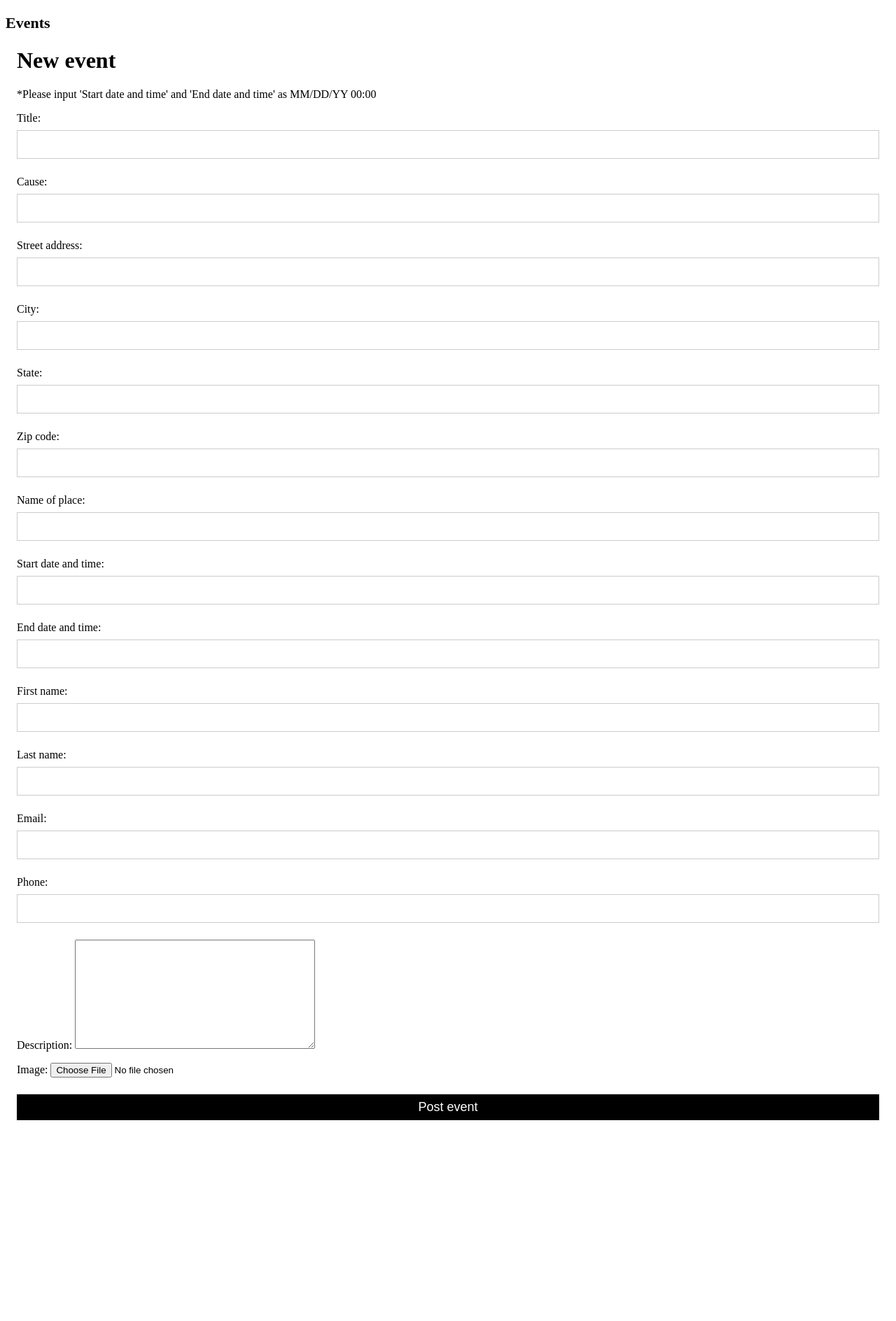
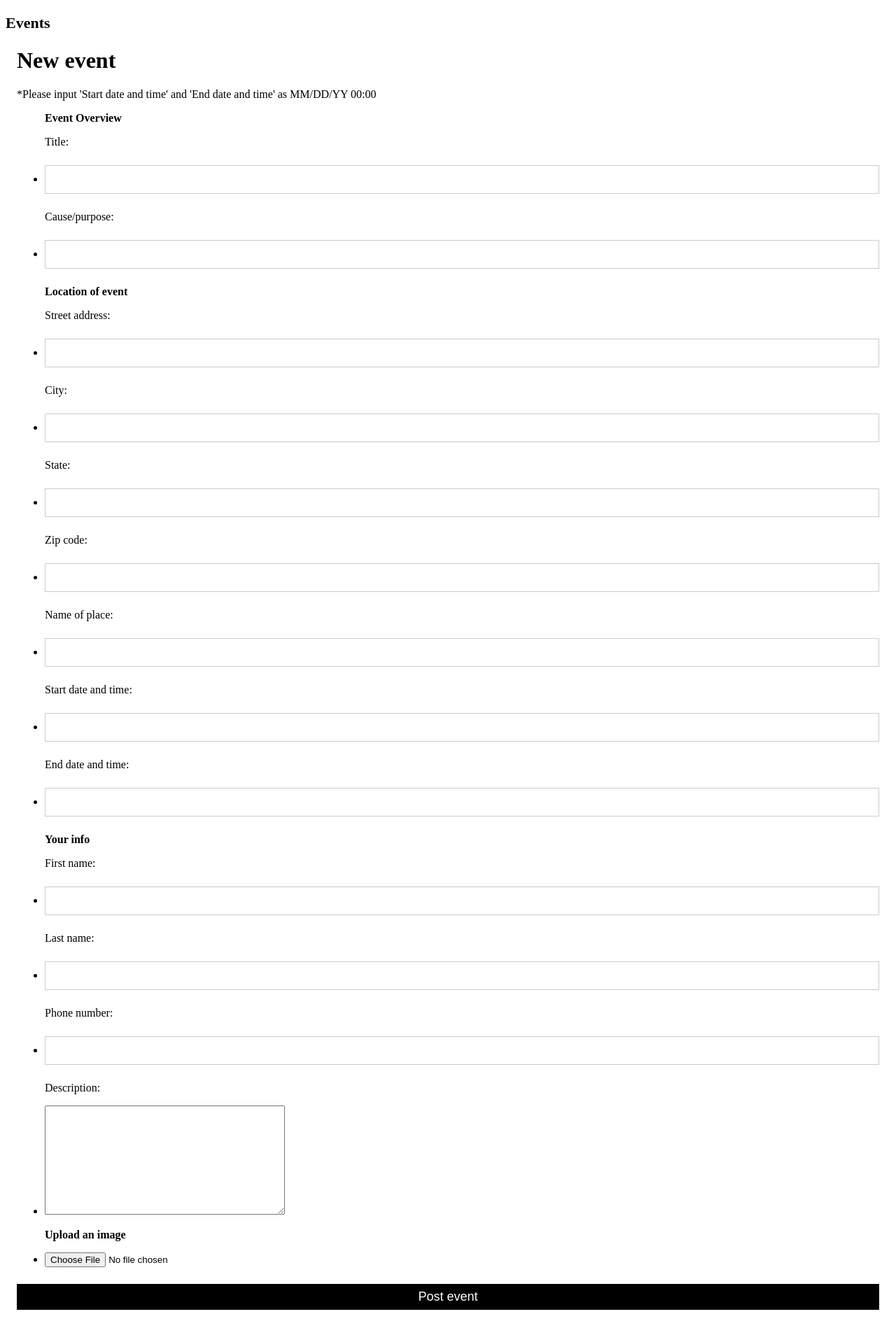
Before and after one commit to juhyem/gwcfinalproject, a Django app: page /post/new/ in a window 1280 px wide. Shown: the part 226-2114 px from the top of the page at 70% size. Before the commit the page ends 1827 px from the top, so only its background shows below. Run offline with Django 3.2, Linux system fonts and the light colour scheme; some libraries are stand-ins or nearby versions.

Commit message:
made post_edit formatted for easy css editing

```diff
--- a/Catalyze/events/templates/events/post_edit.html
+++ b/Catalyze/events/templates/events/post_edit.html
@@ -4,7 +4,43 @@
     <h1>New event</h1>
     <form method="POST" class="post-form" enctype="multipart/form-data">{% csrf_token %}
       <p>*Please input 'Start date and time' and 'End date and time' as MM/DD/YY 00:00</p>
-        {{ form.as_p }}
+        <!-- {{ form.as_p }} -->
+<form action="" method="post">
+    <ul class="editpost">
+        <p><b>Event Overview</p></b>
+        <p>Title:</p>
+        <li id="title" class="postz">{{ form.title }}</li>
+        <p>Cause/purpose:</p>
+        <li id="cause" class="postz">{{ form.cause }}</li>
+        <p><b>Location of event</p></b>
+        <p>Street address:</p>
+        <li id="street_address" class="postz">{{ form.street_address }}</li>
+        <p>City:</p>
+        <li id="city" class="postz">{{ form.city }}</li>
+        <p>State:</p>
+        <li id="state" class="postz">{{ form.state }}</li>
+        <p>Zip code:</p>
+        <li id="zip_code" class="postz">{{ form.zip_code }}</li>
+        <p>Name of place:</p>
+        <li id="name_of_place" class="postz">{{ form.name_of_place }}</li>
+        <p>Start date and time:</p>
+        <li id="start_date_and_time" class="postz">{{ form.start_date_and_time }}</li>
+        <p>End date and time:</p>
+        <li id="end_date_and_time" class="postz">{{ form.end_date_and_time }}</li>
+        <p><b>Your info</p></b>
+        <p>First name:</p>
+        <li id="first_name" class="postz">{{ form.first_name }}</li>
+        <p>Last name:</p>
+        <li id="last_name" class="postz">{{ form.last_name }}</li>
+        <p>Phone number:</p>
+        <li id="phone" class="postz">{{ form.phone }}</li>
+        <p>Description:</p>
+        <li id="description" class="postz">{{ form.description }}</li>
+        <p><b>Upload an image</p></b>
+        <li id="image" class="postz">{{ form.image }}</li>
+
+    </ul>
+</form>
         <button type="submit" class="save btn btn-default">Post event</button>
     </form>
 {% endblock %}
```
